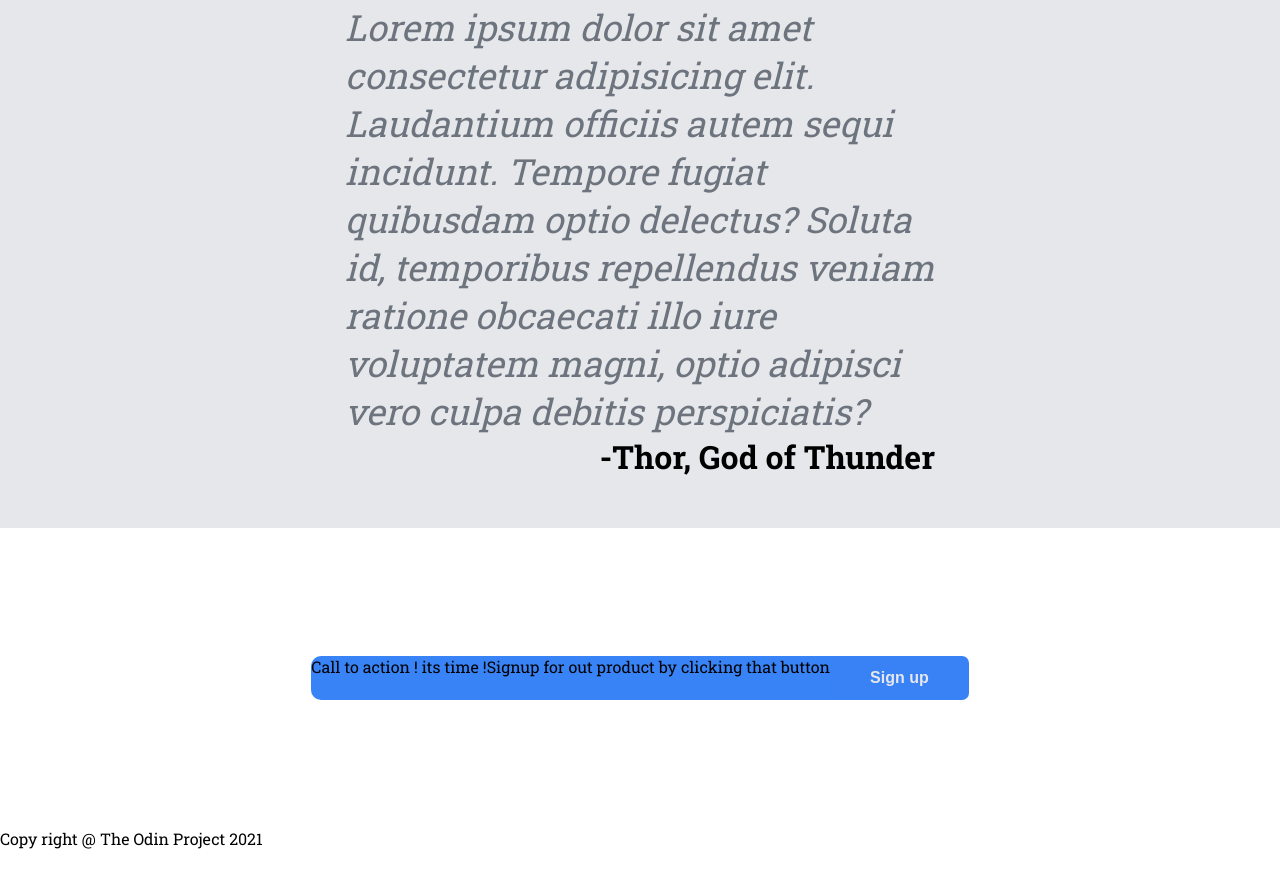
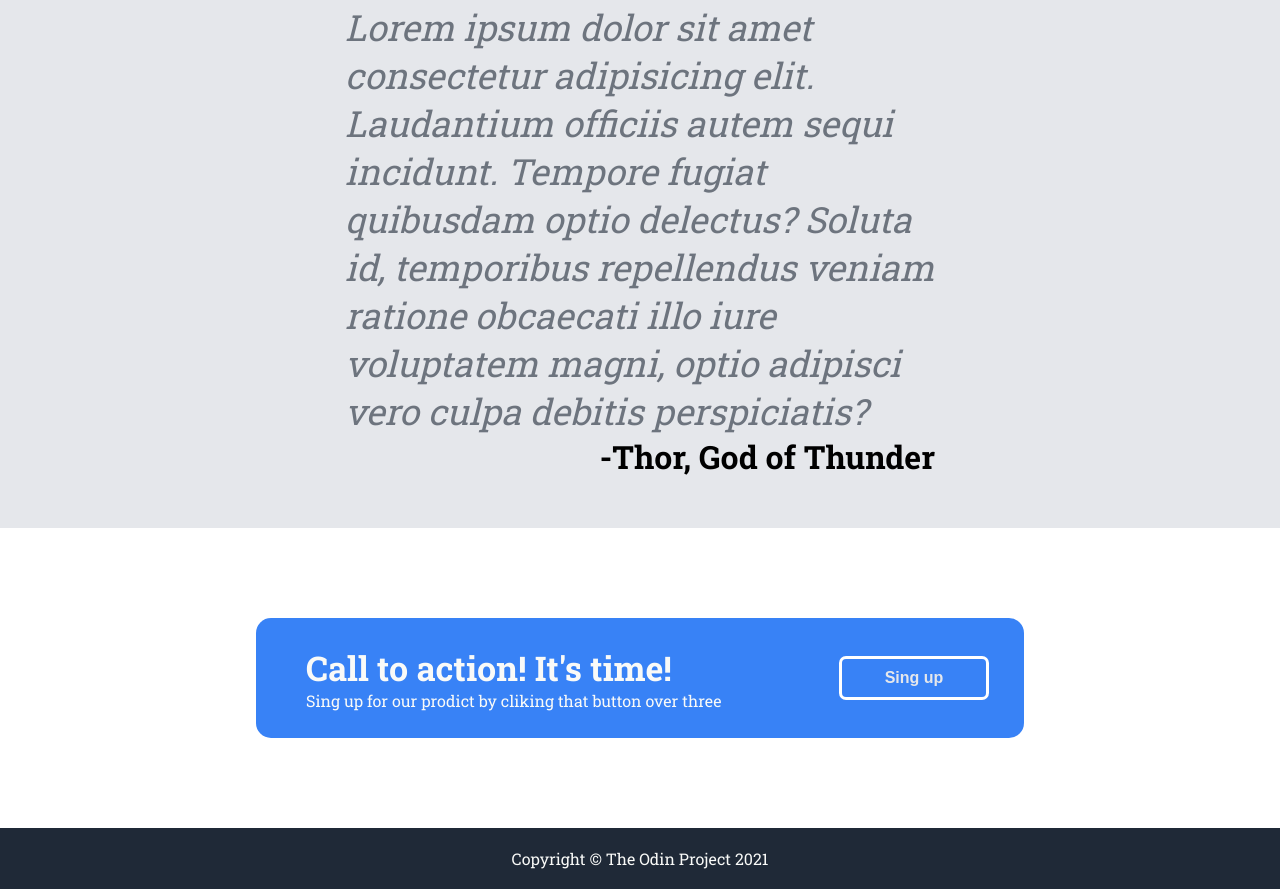
Before and after one commit to zlatan-cic/odin-landing-page, a plain HTML site: page index.html in a window 1280 px wide. Shown: the part 1259-2148 px from the top of the page. Before the commit the page ends 2108 px from the top, so only its background shows below. Drawn offline with Linux system fonts and the light colour scheme.

Commit message:
Finish Footer

```diff
--- a/index.html
+++ b/index.html
@@ -75,20 +75,20 @@
     </div>
   </div>
   <!-- signup button -->
-  <main class="blue-div">
-    <article>
-      <p class="sign-div">
-        <span class="text-span">Call to action ! its time !</span>
-        <p>Signup for out product by clicking that button</p>
-      </p>
-      <div>
-        <button class="btn-1">Sign up</button>
+  <div class="last-div">
+    <div class="blue-container">
+      <div class="left">
+        <h4>Call to action! It's time!</h4>
+        <p class="last-p">Sing up for our prodict by cliking that button over three</p>
       </div>
-    </article>
-  </main>
-  <!-- footer -->
-  <footer class="dark-background">
-    <span class="hero-secondary"> Copy right @ The Odin Project 2021 </span>
+      <div class="right">
+        <button type="button" class="btn">Sing up</button>
+      </div>
+    </div>
+  </div>
+
+  <footer>
+    Copyright &copy; The Odin Project 2021
   </footer>
 </body>
 
--- a/style.css
+++ b/style.css
@@ -136,7 +136,7 @@ ul{
 }
 
 .ilustration-img{
-  width: 300px;
+  width: 210px;
 }
 
 .quote-background{
@@ -172,31 +172,65 @@ ul{
 
 /*  THIRD SECTION */
 
-.blue-div{
-  /* background-color: blue; */
+.last-div{
   height: 300px;
-  width: 70%;
-  margin: auto;
   display: flex;
+  justify-content: center;
   align-items: center;
-  justify-content: center;
 }
 
-.blue-div div .signup-div{
+
+.blue-container{
+  background-color: #3882f6;
+  width: 60%;
+  height: 40%;
   display: flex;
-  flex-direction: column;
+  flex-direction: row;
+  border-radius: 15px;
 }
 
-.blue-div article {
+.left{
+  width: 70%;
+  margin-left: 50px;
   display: flex;
+  justify-content: center;
+  flex-direction: column;
+
 }
 
-.blue-div article{
-  background-color: #3883f6;
-  border-radius: 10px;
+h4{
+  font-size: 34px;
+  color: #F9FAF8;
 }
 
-.blue-div article .signup-div {
+.last-p{
+  color: #F9FAF8;
+}
+
+.right{
   display: flex;
-  flex-direction: column;
+  justify-content: flex-start;
+  align-items: center;
+  padding: 35px;
 }
+
+.btn{
+  background-color: #3882f6;
+  border: white solid ;
+  color: #E5E7EB;
+  border-radius: 7px;
+  font-size: 16px;
+  font-weight: bold;
+  width: 150px;
+  padding: 10px;
+
+}
+
+/* Footer */
+
+footer{
+  text-align: center;
+  padding: 20px 0;
+  background-color: #1f2937;
+  color: #F9FAF8;
+}
```
